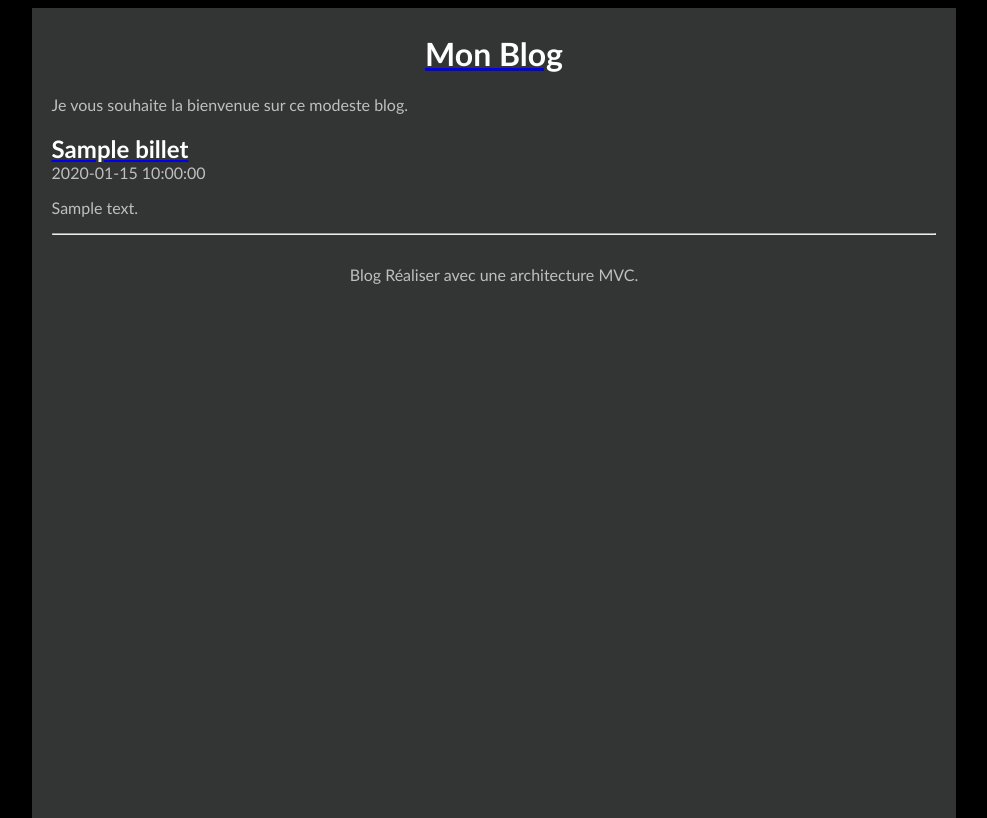
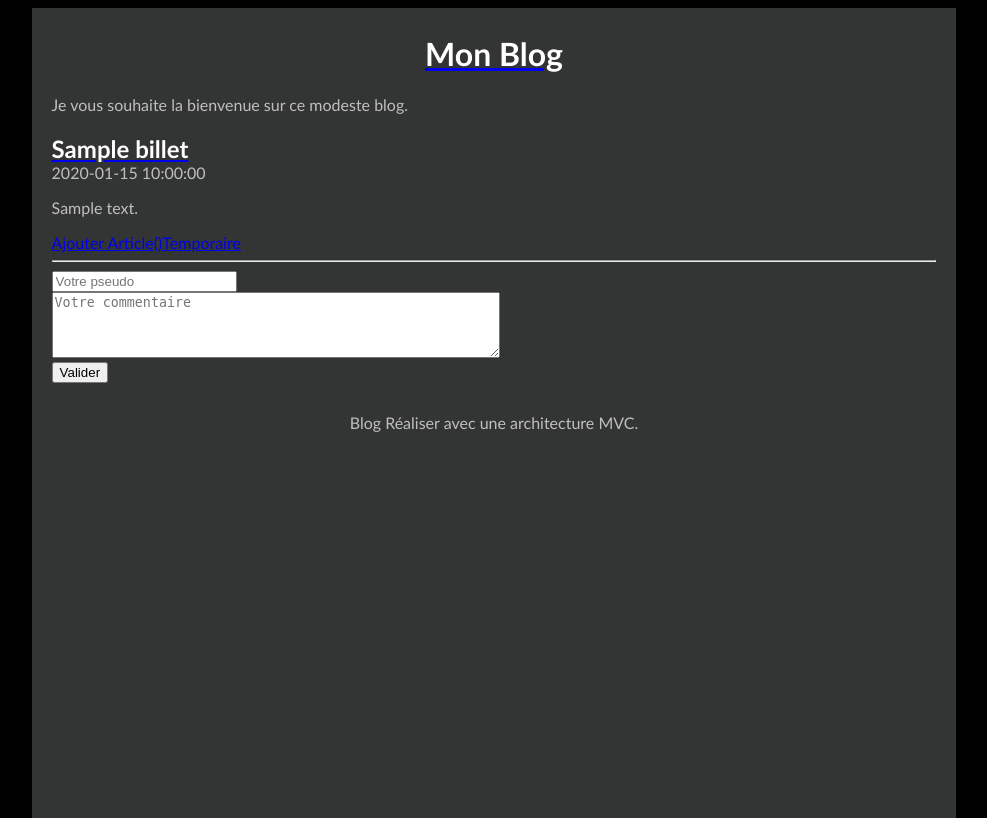
Before and after one commit to Fcoupe/Projet_3, a PHP site: page / in a window 1280 px wide. Shown: the whole page, without its empty margins (146-1133 px from the left). Run offline with PHP 8.4, Linux system fonts and the light colour scheme; tables that the repository leaves empty or names only in its code hold one stand-in row (values such as "Sample post").

Commit message:
Ajout de la function addBillet

```diff
--- a/assets/css/style.css
+++ b/assets/css/style.css
@@ -40,3 +40,7 @@ h1 {
 #txtCommentaire {
     width: 50%;
 }
+
+#txtBillet {
+    width: 50%;
+}
--- a/controller/controller_billet.php
+++ b/controller/controller_billet.php
@@ -28,4 +28,12 @@ class controllerBillet
 		$this->comments->addComment($author, $content, $idBillet);
 		$this->billet($idBillet);
 	}
+
+	public function addBil ($author, $content)
+	{
+		$this->billet->addBillet($author, $content);
+
+
+	}
+
 }
--- a/controller/router.php
+++ b/controller/router.php
@@ -43,11 +43,20 @@ class router
 	            	$this->ctrlBillet->addComments($author, $content, $idBillet);
 				}
 
+				else if ($_GET['action'] == 'addBil')
+				{
+					$author = $this->getParams($_POST, 'author');
+					$content = $this->getParams($_POST, 'content');
+					$this->ctrlBillet->addBil($author, $content);
+				}
+
 				else
 				{
 					throw new Exception("Action non valide");
 				}
+
 			}
+
 			else // si aucune action definit alors affichage de l'accueil
 			{
 				$this->ctrlHome->home();
--- a/model/billet.php
+++ b/model/billet.php
@@ -6,7 +6,7 @@ class Billet extends Model
 {
 	public function getBillets()
 	{// Renvoie la liste de tous les billets, tier par ID décroisant
-	    $sql = 'select BIL_ID as id, BIL_DATE as date_t,' . ' BIL_TITRE as title, BIL_CONTENU as content from T_BILLET' . ' order by BIL_ID desc';
+	    $sql = 'SELECT BIL_ID as id, BIL_DATE as date_t,' . ' BIL_TITRE AS title, BIL_CONTENU AS content from T_BILLET' . ' order by BIL_ID desc';
 	    $billets = $this->executeReq($sql);
 	    return $billets;
 	}
@@ -27,4 +27,11 @@ class Billet extends Model
 			throw new Exception ("Aucun Billet ne correspond a l'identifiant '$idBillet'");
 		}
 	}
+
+	public function addBillet ($title, $content)
+	{
+		$sql = 'INSERT INTO T_BILLET(BIL_DATE, BIL_TITRE, BIL_CONTENU)' . 'VALUES(?, ?, ?)';
+		$date = date('Y-m-d H:i:s');
+		$billet = $this->executeReq($sql, array($date, $title, $content));
+	}
 }
--- a/view/view_home.php
+++ b/view/view_home.php
@@ -10,6 +10,18 @@
 			<time><?= $billet['date_t'] ?></time>
 		</header>
 		<p><?= $billet['content'] ?></p>
+		<a href="view/view_addBil.php">Ajouter Article()Temporaire</a>
 	</article>
+
 	<hr />
 <?php endforeach; ?>
+<article>
+		<form method="post" action="index.php?action=addBil">
+    <input id="auteur" name="author" type="text" placeholder="Votre pseudo"
+           required /><br />
+    <textarea id="txtBillet" name="content" rows="4"
+              placeholder="Votre commentaire" required></textarea><br />
+
+    <input type="submit" value="Valider" />
+</form>
+</article>
```
Lines whose indentation alone changed are shown as unchanged.
